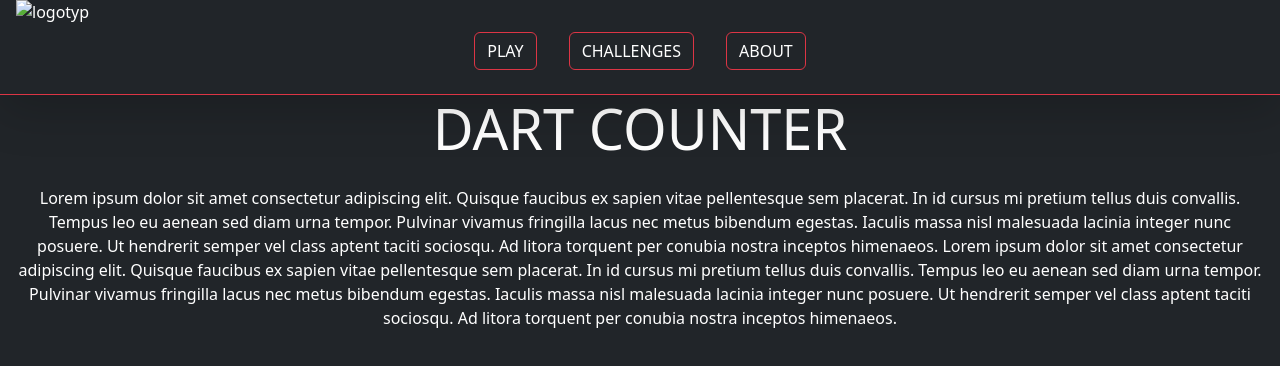
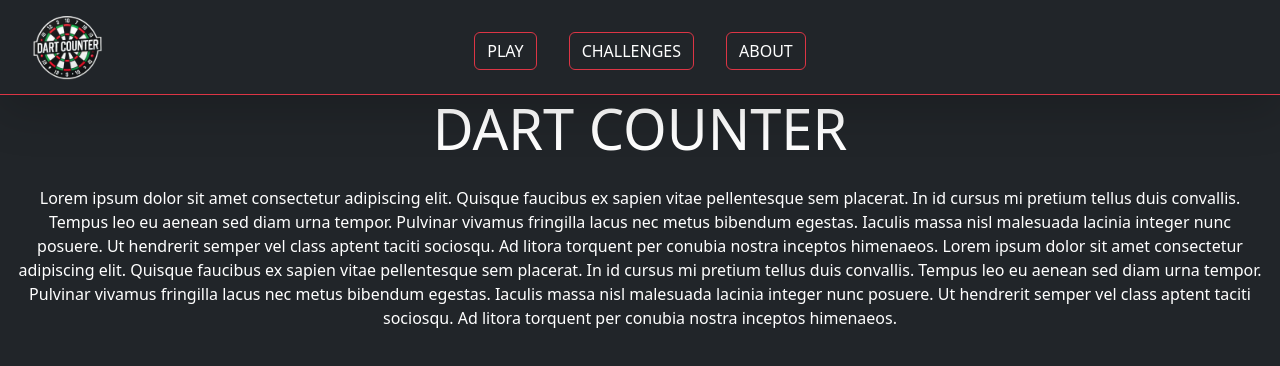
Before and after one commit to Millard55/DartCounter, a plain HTML site: page aboutus.html in a window 1280 px wide. Drawn offline with nearby package versions, Linux system fonts and the light colour scheme; the site is published under a folder, as on GitHub Pages, so addresses that start at the root find nothing.

Commit message:
Update aboutus.html

```diff
--- a/aboutus.html
+++ b/aboutus.html
@@ -12,7 +12,7 @@
 <body class="bg-dark text-white">
     <header class="bg-body-primary d-flex position-relative border-bottom border-danger pb-3 shadow-lg">
 
-        <img src="/Bilder/logotypdart.png" alt="logotyp" class="img-fluid position-absolute start-0 top-0 ms-3 hide-on-mobile" style="width:100px; height:100px;">
+        <img src="Bilder/logotypdart.png" alt="logotyp" class="img-fluid position-absolute start-0 top-0 ms-3 hide-on-mobile" style="width:100px; height:100px;">
 
         <nav class="navbar w-100 justify-content-center mt-4">
             <form class="d-flex">
```
